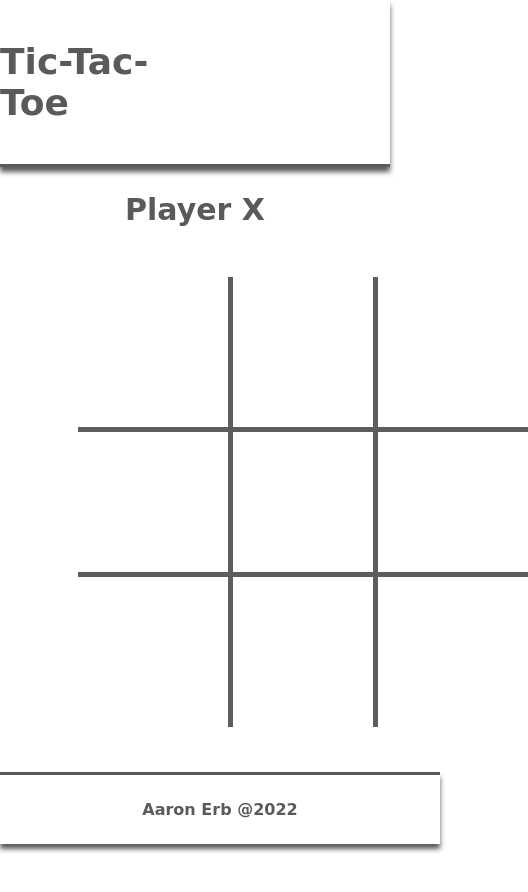
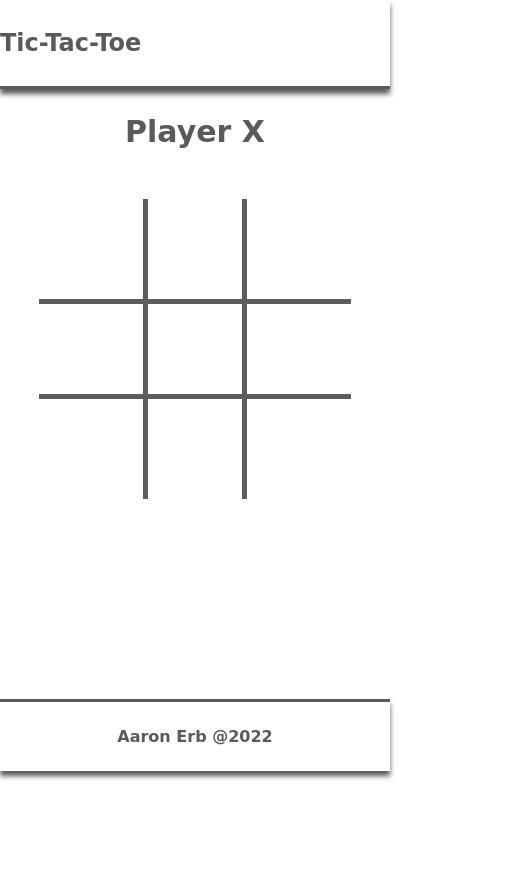
Before and after one commit to Erbnlegend/tic-tac-toe, a plain HTML site: page index.html in a window 390 px wide. Shown: the whole page, 528 px wide, since content can reach past the window. After the commit the page ends 844 px from the top, so only its background shows below. Drawn offline with Linux system fonts and the light colour scheme; a web font is replaced by a local one.

Commit message:
responsive

```diff
--- a/src/styles/main.css
+++ b/src/styles/main.css
@@ -68,7 +68,7 @@ body, button {
     display: grid;
     width: 60%;
     margin: 50px auto 200px auto;
-    grid-template-columns: repeat(3, minmax(150px, 1fr));
+    grid-template-columns: repeat(3, minmax(75px, 1fr));
     grid-template-rows: repeat(3, minmax(150px, 1fr));
 }
 .playArea {
@@ -101,10 +101,25 @@ body, button {
 
 .footer {
     width: 100%;
-    position: fixed;
-    bottom: 0;
     text-align: center;
     border-top: var(--header-footer-border);
     box-shadow: var(--main-box-shadow);
-    padding: 25px;
+    padding-top: 25px;
+    padding-bottom: 25px;
 }
+
+@media screen and (max-width: 600px) {
+    #board {
+        display: grid;
+        width: 80%;
+        margin: 50px auto 200px auto;
+        grid-template-columns: repeat(3, minmax(75px, 1fr));
+        grid-template-rows: repeat(3, minmax(100px, 1fr));
+    }
+    .header {
+        font-size: 24px;
+    }
+    #wins {
+        font-size: 40px !important;
+    }
+  }
```
